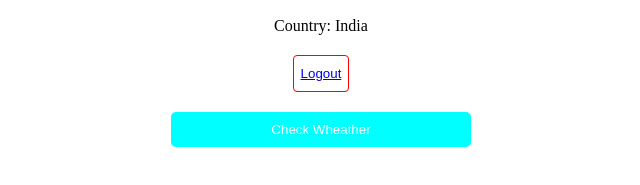
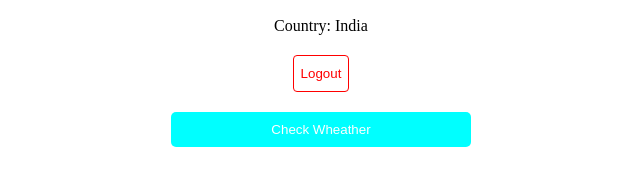
Before and after one commit to Srivarshinisachayanthan/HOMEPAGE, a plain HTML site: page index.html in a window 1280 px wide. Shown: the part 479-664 px from the top of the page, 487-1127 px from the left. Drawn offline with Linux system fonts and the light colour scheme.

Commit message:
update commit css

```diff
--- a/index.css
+++ b/index.css
@@ -34,6 +34,12 @@
   color: red;
 }
 
+.Home .logoutbtn a {
+  width: 100%;
+  text-decoration: none;
+  color: red;
+}
+
 .Home .checkwheather {
   width: 300px;
   padding: 10px;
```
